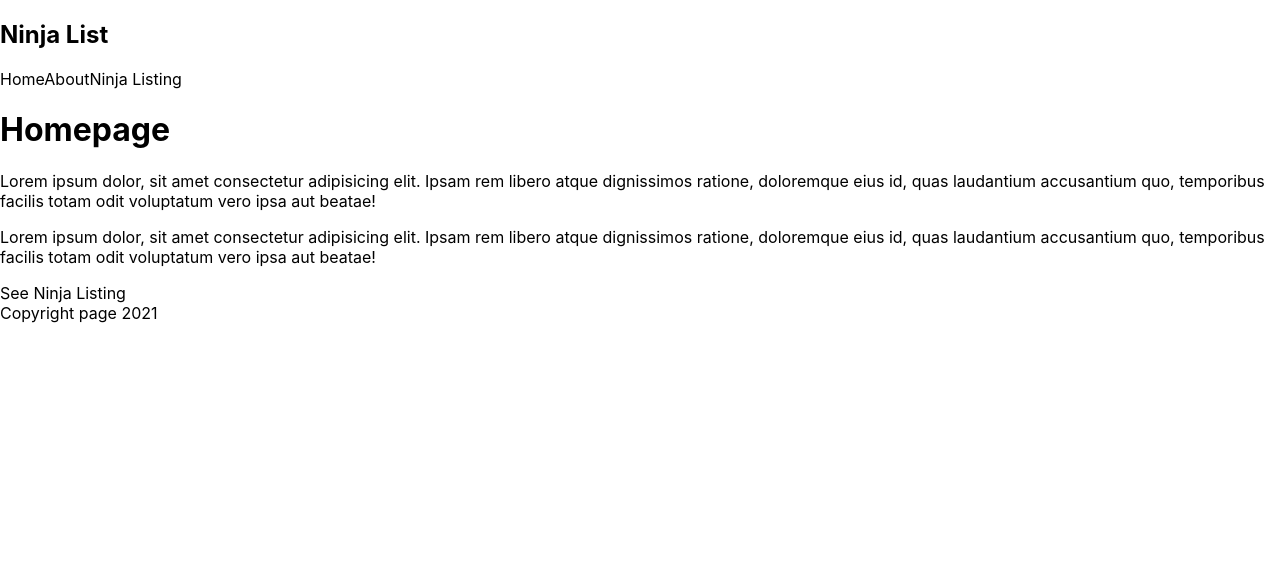
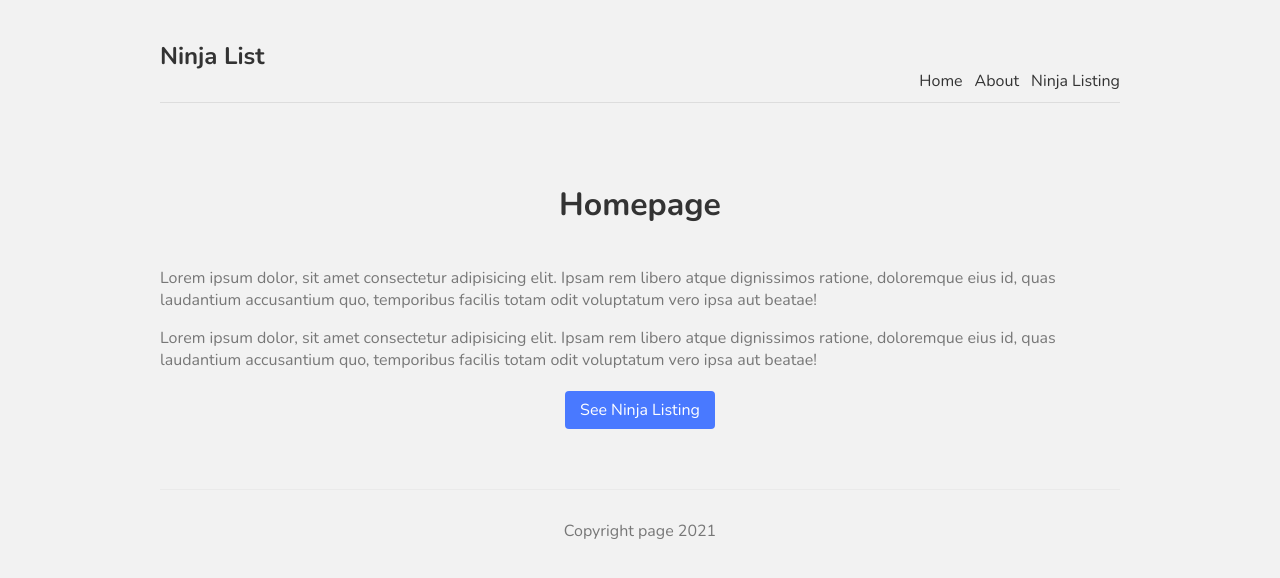
Before and after one commit to DarvinKlein/Nextjs, a Next.js app: page / in a window 1280 px wide. Shown: the top 578 px of the page. Built offline with nearby package versions, Linux system fonts and the light colour scheme.

Commit message:
Styling components

```diff
--- a/components/Footer.js
+++ b/components/Footer.js
@@ -1,8 +1,8 @@
 const Footer = () => {
     return (
-        <div>
+        <footer>
             Copyright page 2021
-        </div>
+        </footer>
      );
 }
 
--- a/pages/index.js
+++ b/pages/index.js
@@ -7,11 +7,11 @@
 export default function Home() {
   return (
     <div>
-      <h1>Homepage</h1>
-      <p>Lorem ipsum dolor, sit amet consectetur adipisicing elit. Ipsam rem libero atque dignissimos ratione, doloremque eius id, quas laudantium accusantium quo, temporibus facilis totam odit voluptatum vero ipsa aut beatae!</p>
-      <p>Lorem ipsum dolor, sit amet consectetur adipisicing elit. Ipsam rem libero atque dignissimos ratione, doloremque eius id, quas laudantium accusantium quo, temporibus facilis totam odit voluptatum vero ipsa aut beatae!</p>
+      <h1 className={styles.title}>Homepage</h1>
+      <p className={styles.text}>Lorem ipsum dolor, sit amet consectetur adipisicing elit. Ipsam rem libero atque dignissimos ratione, doloremque eius id, quas laudantium accusantium quo, temporibus facilis totam odit voluptatum vero ipsa aut beatae!</p>
+      <p className={styles.text}>Lorem ipsum dolor, sit amet consectetur adipisicing elit. Ipsam rem libero atque dignissimos ratione, doloremque eius id, quas laudantium accusantium quo, temporibus facilis totam odit voluptatum vero ipsa aut beatae!</p>
       <Link href="ninjas">
-        <a>See Ninja Listing</a>
+        <a className={styles.btn}>See Ninja Listing</a>
       </Link>
     </div>
   )
--- a/styles/Home.module.css
+++ b/styles/Home.module.css
@@ -1,122 +1,18 @@
-.container {
-  min-height: 100vh;
-  padding: 0 0.5rem;
-  display: flex;
-  flex-direction: column;
-  justify-content: center;
-  align-items: center;
-}
-
-.main {
-  padding: 5rem 0;
-  flex: 1;
-  display: flex;
-  flex-direction: column;
-  justify-content: center;
-  align-items: center;
-}
-
-.footer {
-  width: 100%;
-  height: 100px;
-  border-top: 1px solid #eaeaea;
-  display: flex;
-  justify-content: center;
-  align-items: center;
-}
-
-.footer img {
-  margin-left: 0.5rem;
-}
-
-.footer a {
-  display: flex;
-  justify-content: center;
-  align-items: center;
-}
-
-.title a {
-  color: #0070f3;
-  text-decoration: none;
-}
-
-.title a:hover,
-.title a:focus,
-.title a:active {
-  text-decoration: underline;
-}
-
 .title {
-  margin: 0;
-  line-height: 1.15;
-  font-size: 4rem;
-}
-
-.title,
-.description {
+  color: #333;
+  padding-bottom: 20px;
   text-align: center;
 }
-
-.description {
-  line-height: 1.5;
-  font-size: 1.5rem;
+.text {
+  color: #777;
 }
-
-.code {
-  background: #fafafa;
-  border-radius: 5px;
-  padding: 0.75rem;
-  font-size: 1.1rem;
-  font-family: Menlo, Monaco, Lucida Console, Liberation Mono, DejaVu Sans Mono,
-    Bitstream Vera Sans Mono, Courier New, monospace;
+.btn {
+  display: block;
+  width: 150px;
+  padding: 8px 0;
+  margin: 20px auto;
+  background: #4979ff;
+  border-radius: 4px;
+  color: white;
+  text-align: center;
 }
-
-.grid {
-  display: flex;
-  align-items: center;
-  justify-content: center;
-  flex-wrap: wrap;
-  max-width: 800px;
-  margin-top: 3rem;
-}
-
-.card {
-  margin: 1rem;
-  flex-basis: 45%;
-  padding: 1.5rem;
-  text-align: left;
-  color: inherit;
-  text-decoration: none;
-  border: 1px solid #eaeaea;
-  border-radius: 10px;
-  transition: color 0.15s ease, border-color 0.15s ease;
-}
-
-.card:hover,
-.card:focus,
-.card:active {
-  color: #0070f3;
-  border-color: #0070f3;
-}
-
-.card h3 {
-  margin: 0 0 1rem 0;
-  font-size: 1.5rem;
-}
-
-.card p {
-  margin: 0;
-  font-size: 1.25rem;
-  line-height: 1.5;
-}
-
-.logo {
-  height: 1em;
-}
-
-@media (max-width: 600px) {
-  .grid {
-    width: 100%;
-    flex-direction: column;
-  }
-}
--- a/styles/globals.css
+++ b/styles/globals.css
@@ -1,16 +1,37 @@
-html,
+@import url('https://fonts.googleapis.com/css2?family=Nunito:wght@300;400;600;700&display=swap');
+
 body {
-  padding: 0;
-  margin: 0;
-  font-family: -apple-system, BlinkMacSystemFont, Segoe UI, Roboto, Oxygen,
-    Ubuntu, Cantarell, Fira Sans, Droid Sans, Helvetica Neue, sans-serif;
+  background: #f2f2f2;
+  color: #333;
+  font-family: "Nunito";
 }
-
 a {
-  color: inherit;
+  color: #333;
   text-decoration: none;
 }
-
-* {
-  box-sizing: border-box;
+.content {
+  max-width: 960px;
+  margin: 0 auto;
 }
+nav {
+  margin: 10px auto 80px;
+  padding: 10px 0;
+  display: flex;
+  justify-content: flex-end;
+  align-items: flex-end;
+  border-bottom: 1px solid #ddd;
+}
+nav a {
+  margin-left: 12px;
+}
+nav .logo {
+  margin-right: auto;
+}
+footer {
+  display: block;
+  text-align: center;
+  padding: 30px 0;
+  margin-top: 60px;
+  color: #777;
+  border-top: 1px solid #eaeaea;
+}
```
Also changed, not shown: styles/Ninjas.module.css (added).
